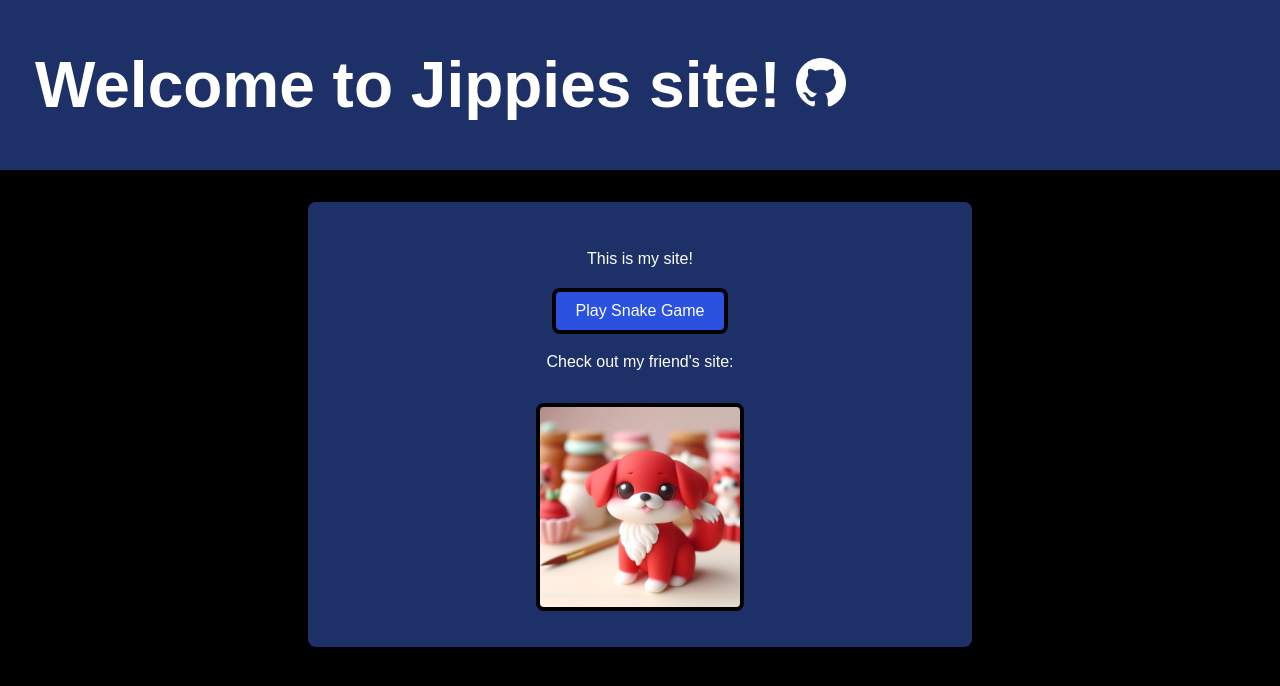
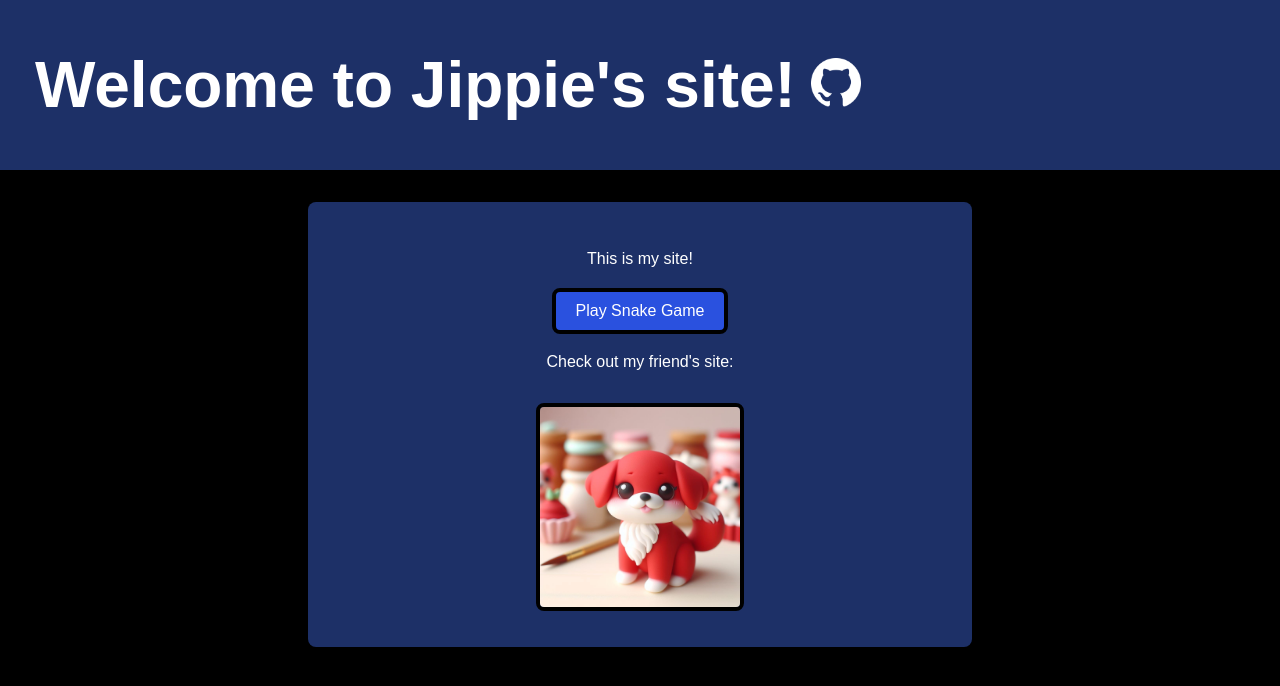
Before and after one commit to Jippie/Jippie.github.io, a website: page index.html in a window 1280 px wide. Drawn offline with Linux system fonts and the light colour scheme.

Commit message:
spelvout verbetert

```diff
--- a/index.html
+++ b/index.html
@@ -12,7 +12,7 @@
 </head>
 <body>
     <header>
-        <h1>Welcome to Jippies site!<a href="https://github.com/Jippie/Jippie.github.io" title="source"><img src="./assets/github.png"></a></h1>
+        <h1>Welcome to Jippie's site!<a href="https://github.com/Jippie/Jippie.github.io" title="source"><img src="./assets/github.png"></a></h1>
 
     </header>
     <main>
```
